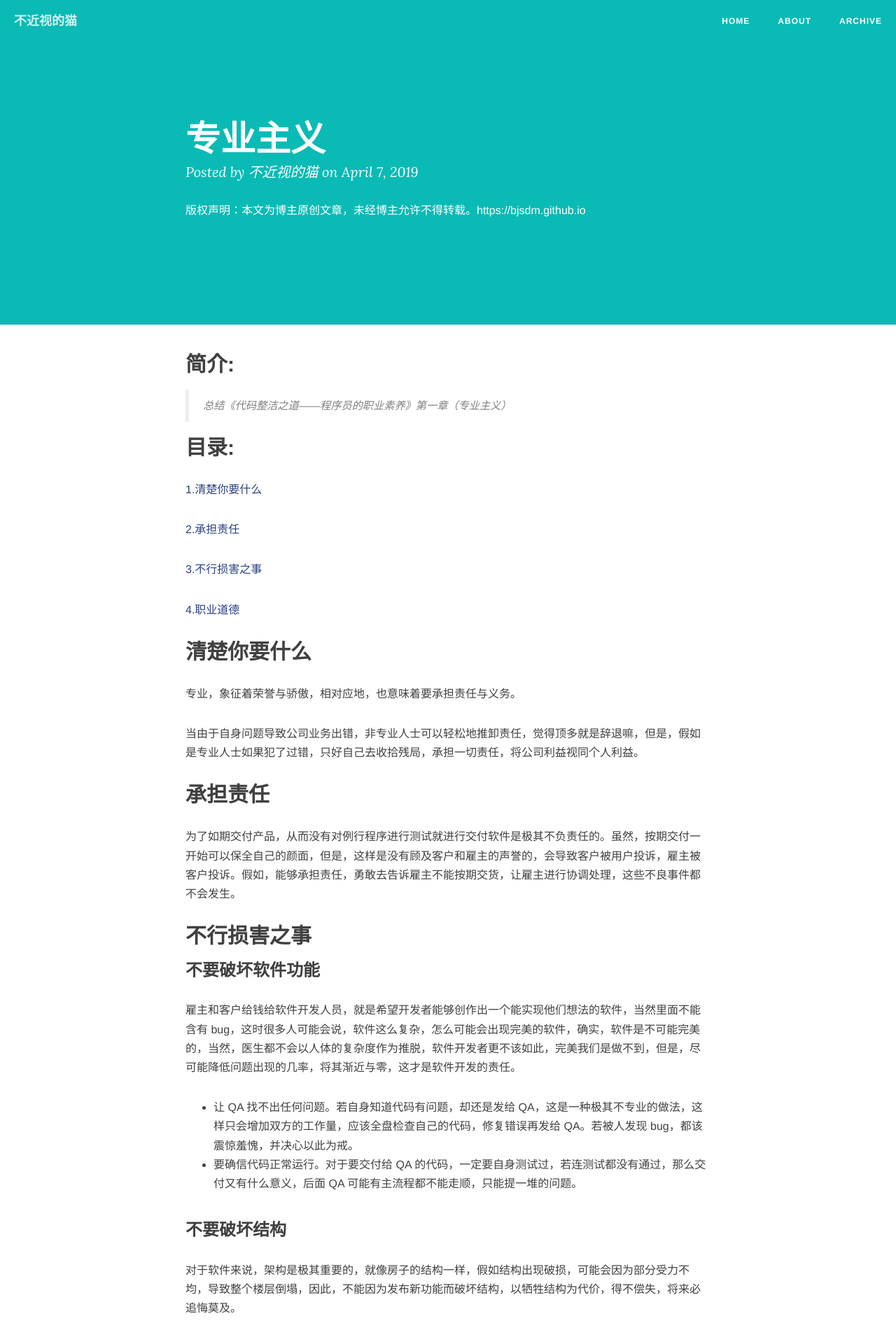
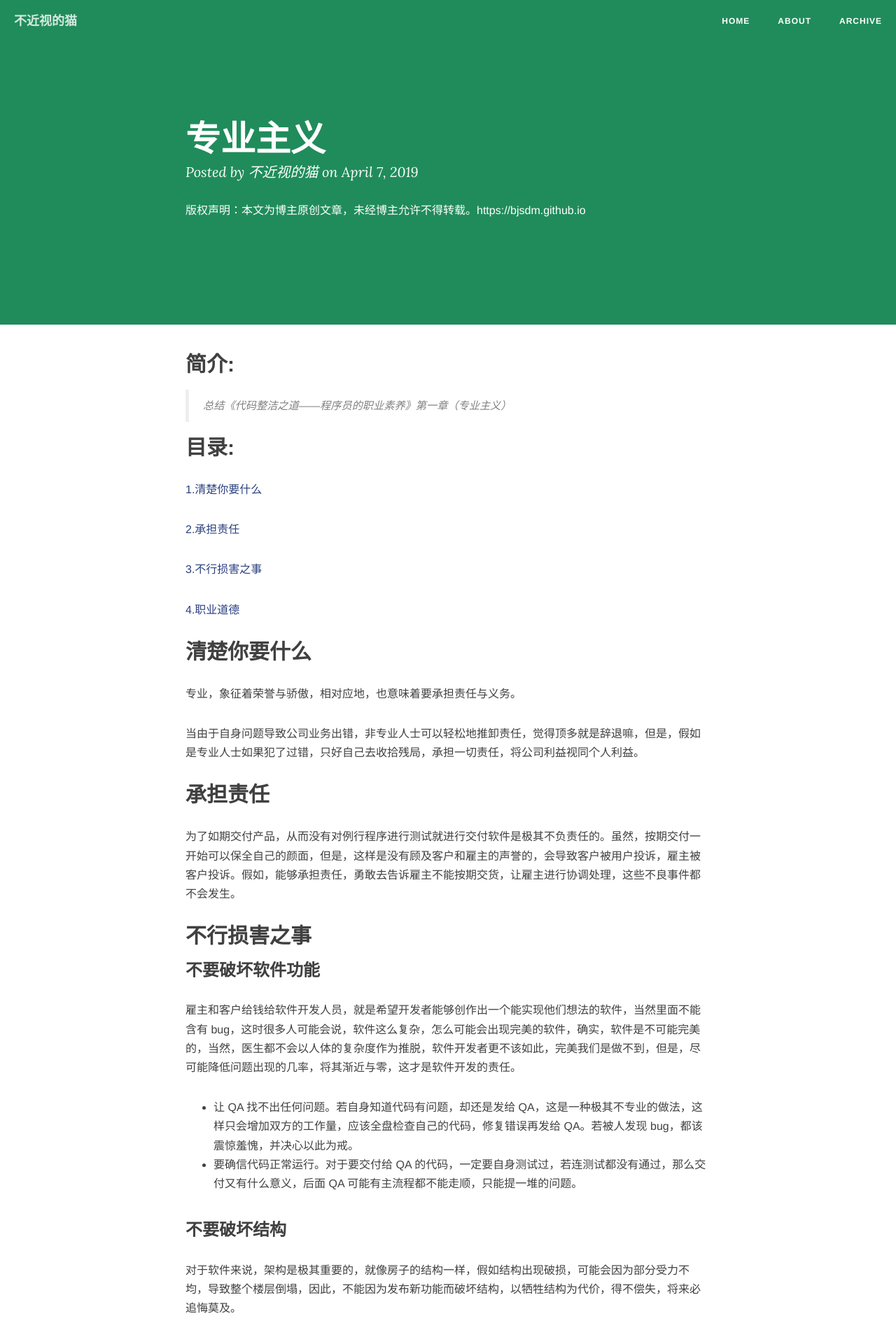
Before and after one commit to bjsdm/bjsdm.github.io, a Jekyll site: the page built from _posts/2019-04-07-专业主义.md, in a window 1280 px wide. Shown: the top 1911 px of the page at 70% size. Built offline with Jekyll 4.4.1, drawn with Linux system fonts in a browser that asks for light colours; nearby versions of some CDN libraries; comment, search, counter and statistics services are not loaded.

Commit message:
Update post.html

```diff
--- a/_layouts/post.html
+++ b/_layouts/post.html
@@ -5,8 +5,8 @@ layout: default
 <!-- Post Header -->
 <style type="text/css">
     header.intro-header{
-        /*background-image: url('{{ site.baseurl }}/{% if page.header-img %}{{ page.header-img }}{% else %}{{ site.header-img }}{% endif %}')*/
-        background-color: #0abab5;
+        background-image: url('{{ site.baseurl }}/{% if page.header-img %}{{ page.header-img }}{% else %}{{ site.header-img }}{% endif %}')
+        /*background-color: #0abab5;*/
     }
 </style>
 <header class="intro-header" >
```
